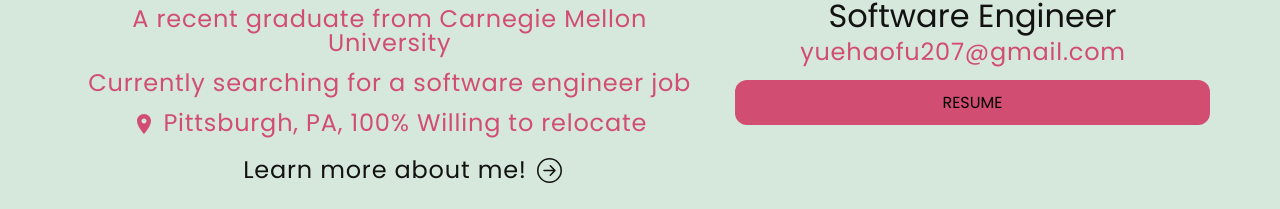
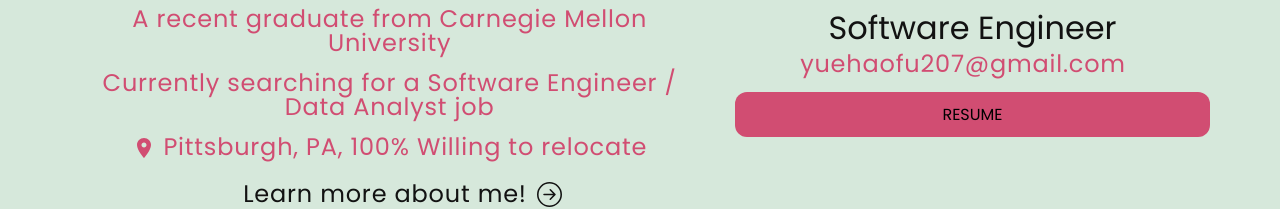
Before and after one commit to KATHRINEFU/personal-portfolio, a React (Create React App) app: page / in a window 1280 px wide. Shown: the part 539-748 px from the top of the page. Built offline with nearby package versions, Linux system fonts and the light colour scheme.

Commit message:
updated banner info

```diff
--- a/src/components/Banner.js
+++ b/src/components/Banner.js
@@ -6,7 +6,7 @@ import LocationOnIcon from '@material-ui/icons/LocationOn';
 
 export const Banner = () => {
 
-    const toRotate = ["Software Engineer", "Web Developer", "UI/UX Designer", "iOS Developer"]
+    const toRotate = ["Software Engineer", "Web Developer", "Data Analyst", "iOS Developer"]
     const [loopNum, setLoopNum] = useState(0)
     const [isDeleting, setIsDeleting] = useState(false)
     const [text, setText] = useState('Software Engineer')
@@ -54,7 +54,7 @@ export const Banner = () => {
                         <p> A typical Virgo + ESFJ.</p>
                         <p> Love travel, books, movies, animals and new things</p>
                         <p> A recent graduate from Carnegie Mellon University</p>
-                        <p> Currently searching for a software engineer job</p>
+                        <p> Currently searching for a Software Engineer / Data Analyst job</p>
                         <p>
                             <LocationOnIcon/> Pittsburgh, PA, 100% Willing to relocate
                         </p>
```
